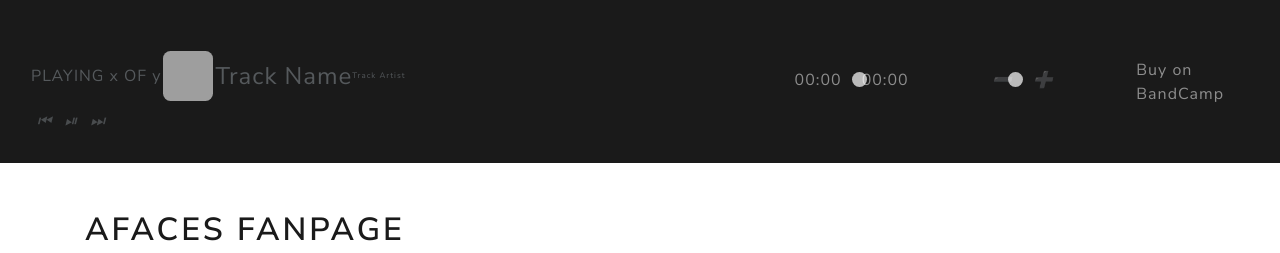
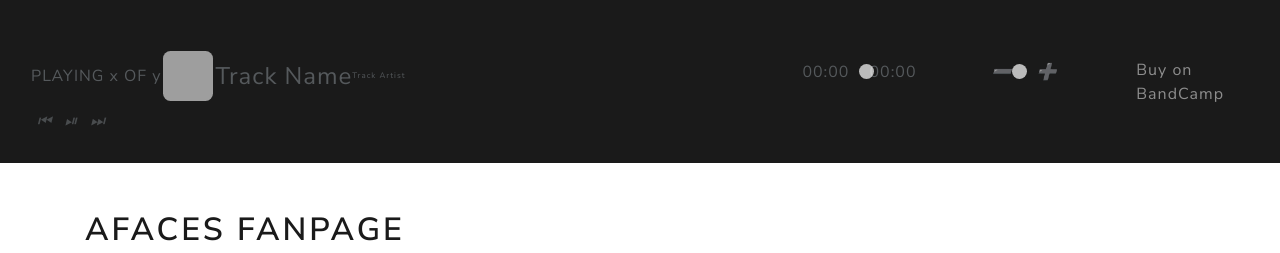
Before and after one commit to afaces/afaces.github.io, a Jekyll site: the page built from index.md, in a window 1280 px wide. Shown: the top 253 px of the page. Built offline with Jekyll 4.4.1, drawn with Linux system fonts in a browser that asks for light colours; grey boxes are pictures that could not be loaded.

Commit message:
UPDATED: testing slider proportions

```diff
--- a/_includes/header.html
+++ b/_includes/header.html
@@ -198,7 +198,7 @@
           {% endfor -%}
           <li class="nav-item">
             <!-- track controls -->
-            <a class="nav-link"><div class="slider_container">
+            <a><div class="slider_container">
               <div class="current-time">00:00</div>
               <input type="range" min="1" max="100" value="0" class="seek_slider" onchange="seekTo()">
               <div class="total-duration">00:00</div>
@@ -207,7 +207,7 @@
           </li>
           <li class="nav-item">
             <! -- volume -->
-            <a class="nav-link"><div class="slider_container">
+            <a><div class="slider_container">
               <i class="fa fa-volume-down">➖</i>
               <input type="range" min="1" max="100" value="99" class="volume_slider" onchange="setVolume()">
               <i class="fa fa-volume-up">➕</i>
```
